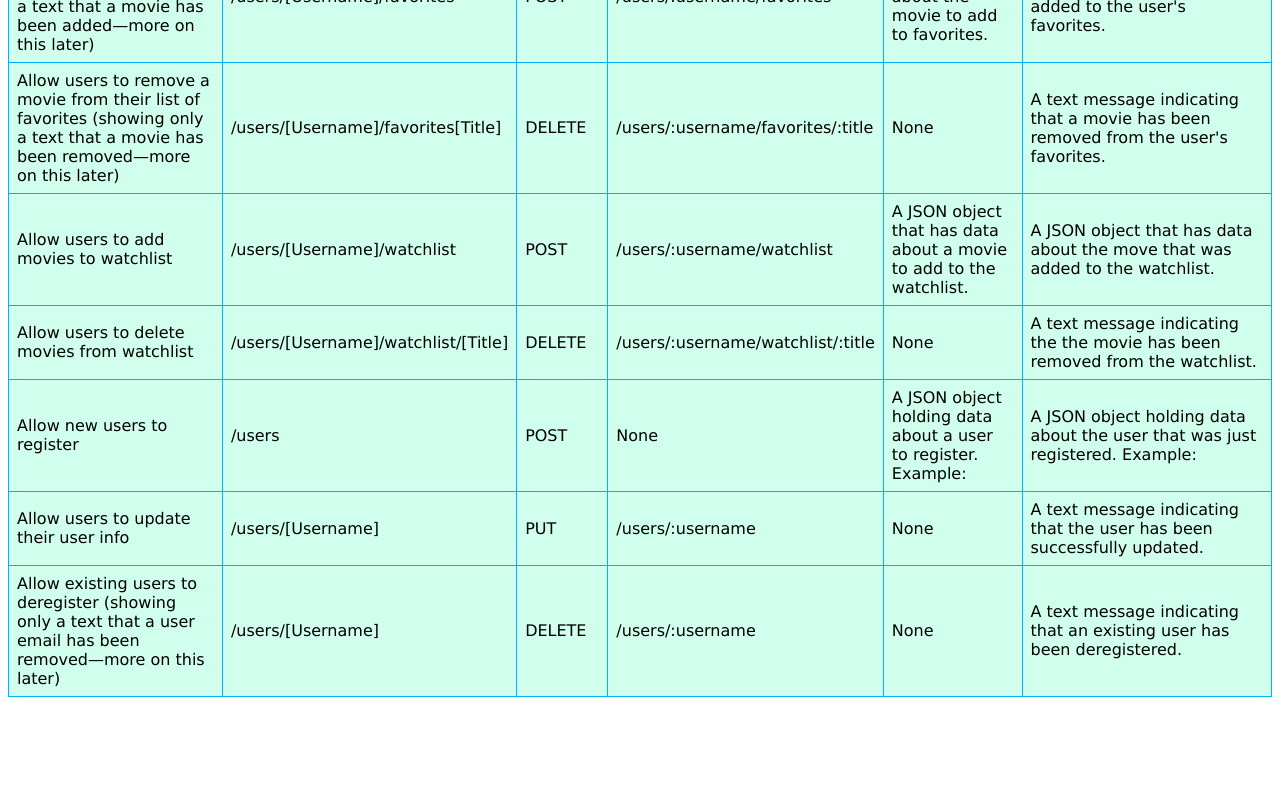
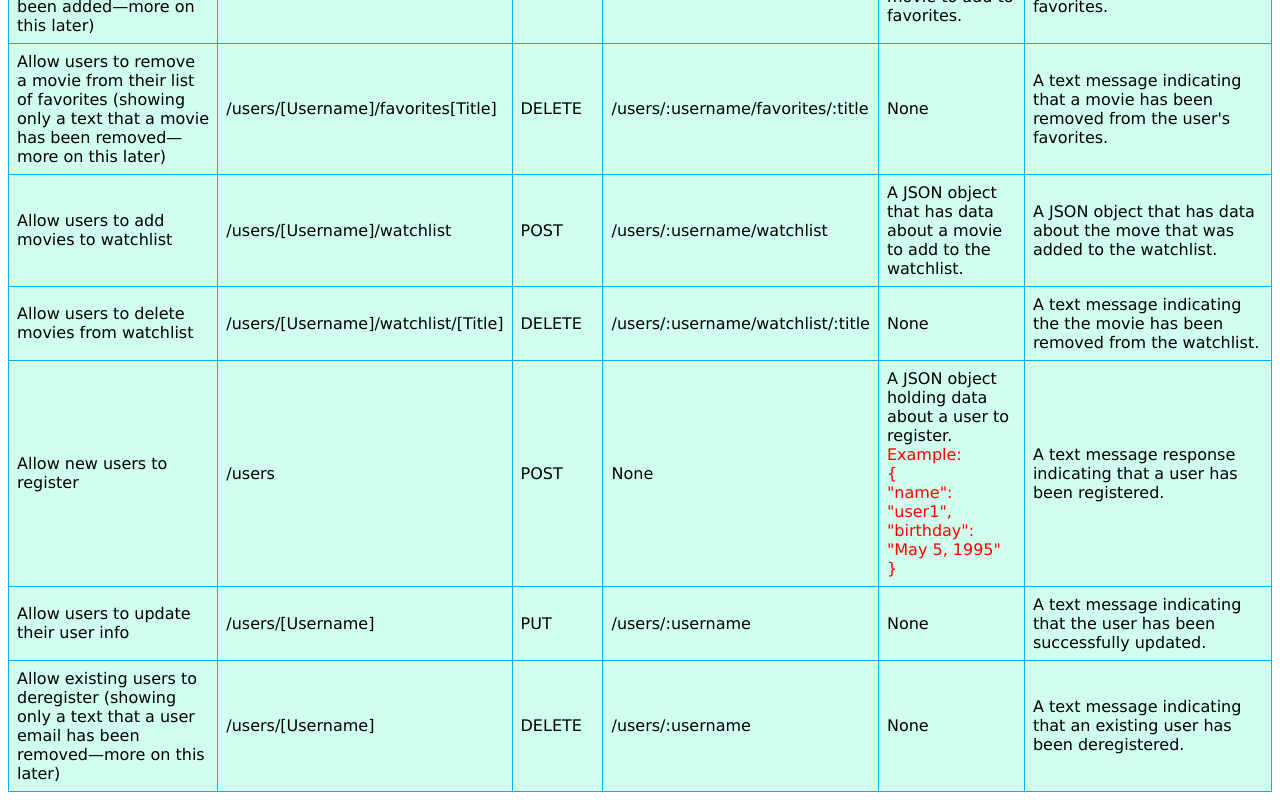
Before and after one commit to eggsistentialarugula/SYFYMovies-API, a website: page public/documentation.html in a window 1280 px wide. Shown: the part 1877-2677 px from the top of the page. Before the commit the page ends 2582 px from the top, so only its background shows below. Drawn offline with Linux system fonts and the light colour scheme.

Commit message:
changed user registration documentation

```diff
--- a/public/documentation.html
+++ b/public/documentation.html
@@ -276,13 +276,18 @@
                     <td>None</td>
                     <td>
                         A JSON object holding data about a user to register.
+                        <br>
+                        <span class = "red">
+                            Example: <br>
+                            {<br>
+                                "name": "user1",<br>
+                                "birthday": "May 5, 1995"<br>
+                            }<br>
+                        </span>
 
-                        Example:
                     </td>
                     <td>
-                        A JSON object holding data about the user that was just registered.
-
-                        Example:
+                        A text message response indicating that a user has been registered.
                     </td>
                 </tr>
 
```
